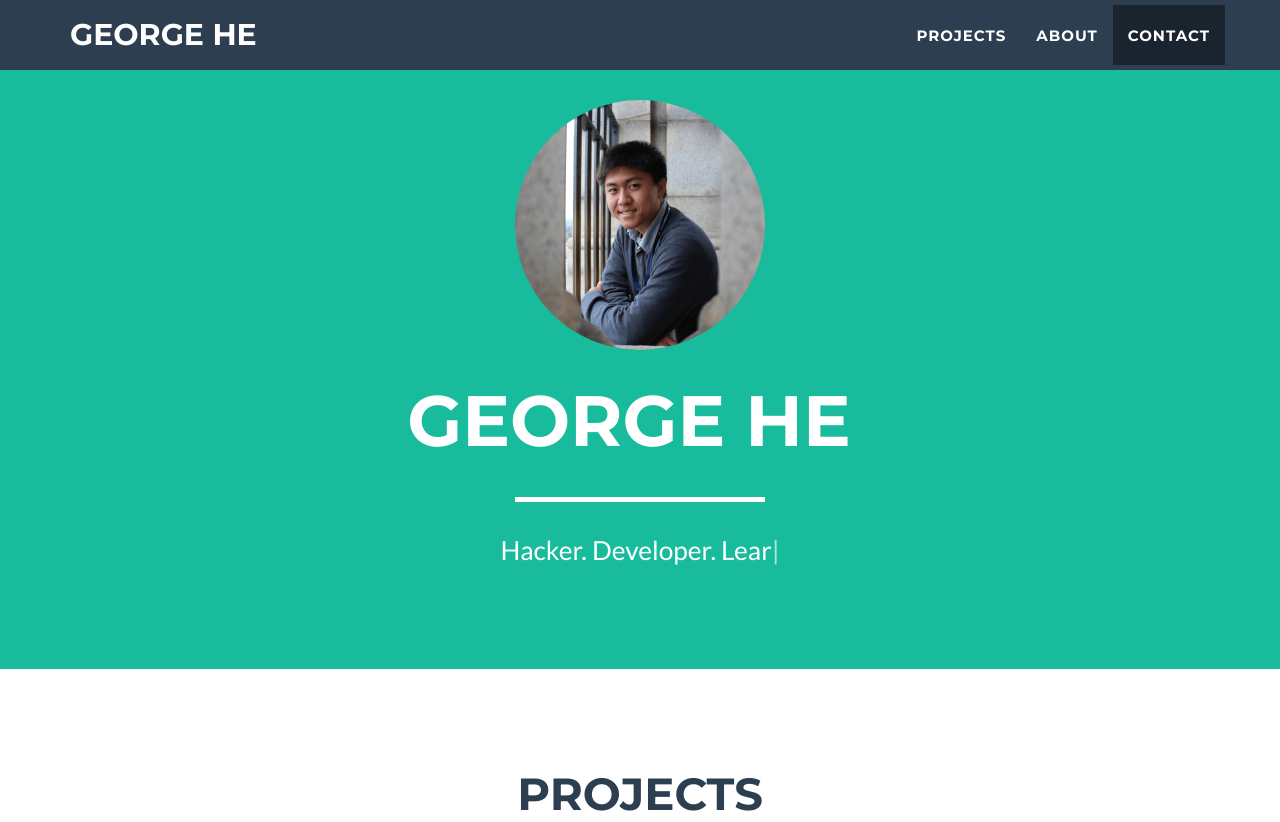
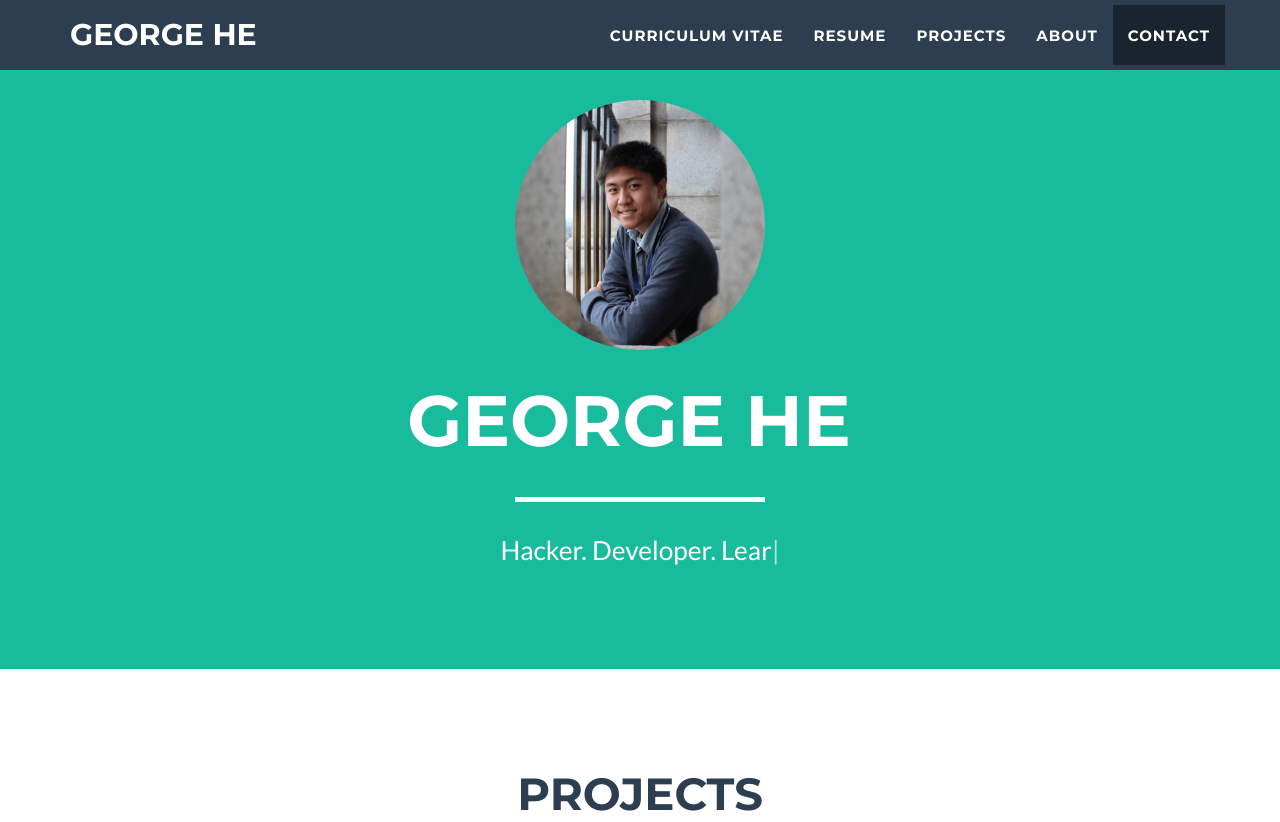
Before and after one commit to annielpan/annielpan.github.io, a plain HTML site: page index.html in a window 1280 px wide. Shown: the top 822 px of the page. Drawn offline with nearby package versions, Linux system fonts and the light colour scheme.

Commit message:
resume update

```diff
--- a/index.html
+++ b/index.html
@@ -53,6 +53,12 @@
                 <ul class="nav navbar-nav navbar-right">
                     <li class="hidden">
                         <a href="#page-top"></a>
+                    </li>
+                    <li class="page-scroll">
+                        <a href="cv.pdf">Curriculum Vitae</a>
+                    </li>
+                    <li class="page-scroll">
+                        <a href="resume.pdf">Resume</a>
                     </li>
                     <li class="page-scroll">
                         <a href="#portfolio">Projects</a>
```
Also changed, not shown: 5 other files.
